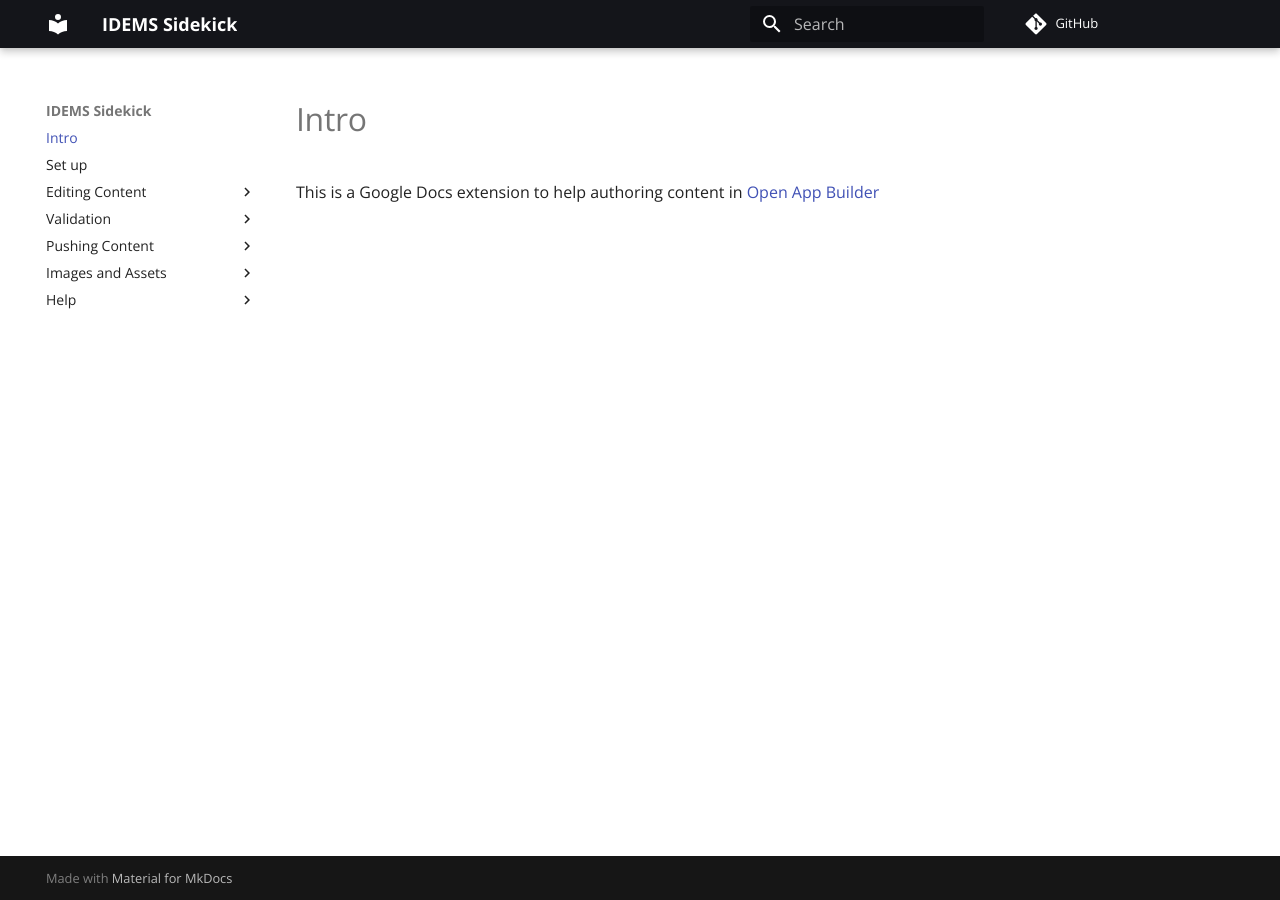
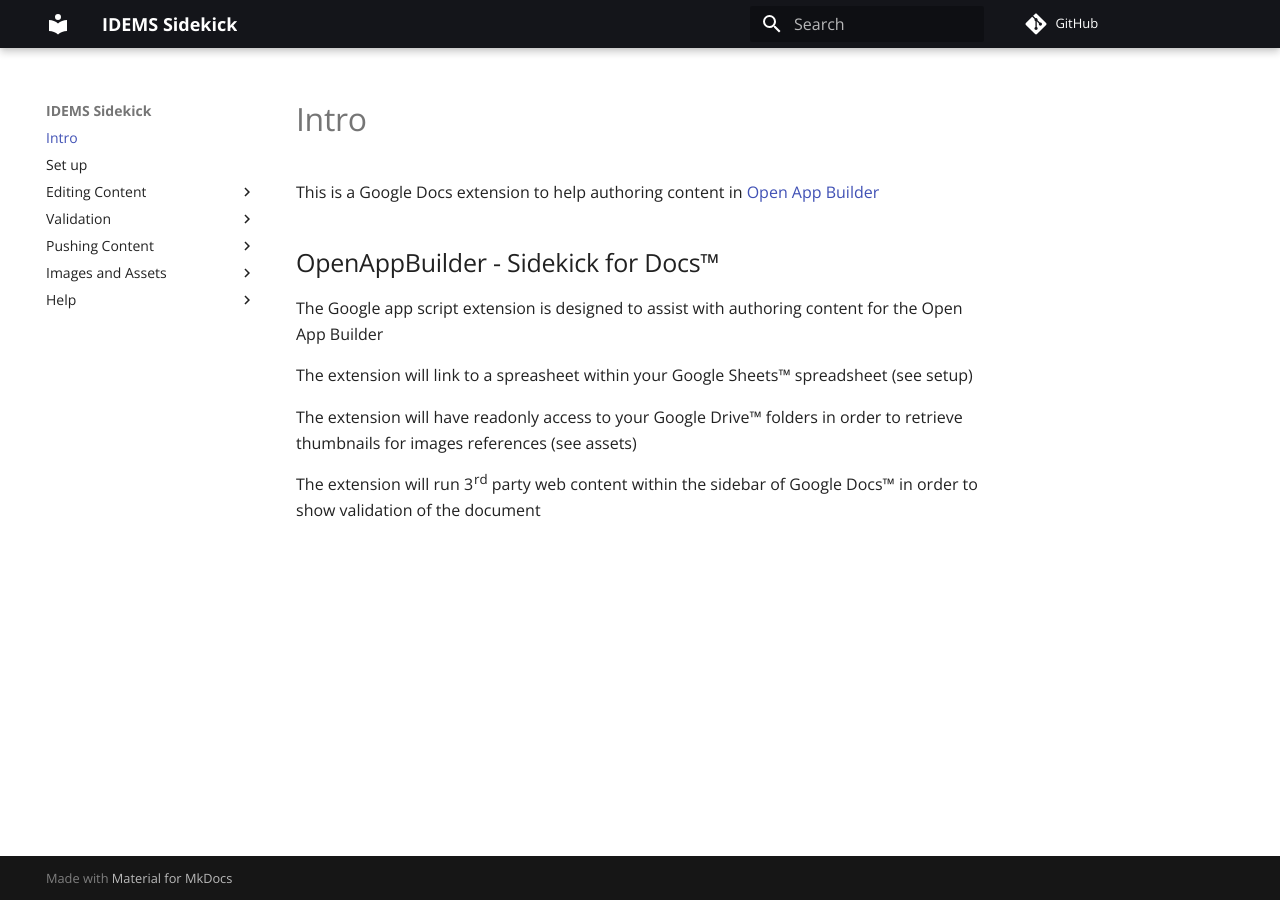
Before and after one commit to IDEMSInternational/sidekick, an MkDocs documentation site: the page built from documentation/docs/index.md, in a window 1280 px wide. Built offline with MkDocs 1.6.1 and Material for MkDocs 9.7.7, drawn with Linux system fonts in a browser that asks for light colours; comment, search, counter and statistics services are not loaded.

Commit message:
Update index.md

```diff
--- a/documentation/docs/index.md
+++ b/documentation/docs/index.md
@@ -1 +1,12 @@
 This is a Google Docs extension to help authoring content in [Open App Builder](https://github.com/IDEMSInternational/open-app-builder)
+
+<h2>OpenAppBuilder - Sidekick for Docs™</h2>
+
+The Google app script extension is designed to assist with authoring content for the Open App Builder
+
+
+The extension will link to a spreasheet within your Google Sheets™ spreadsheet (see setup)
+
+The extension will have readonly access to your Google Drive™ folders in order to retrieve thumbnails for images references (see assets)
+
+The extension will run 3rd party web content within the sidebar of Google Docs™ in order to show validation of the document
```
